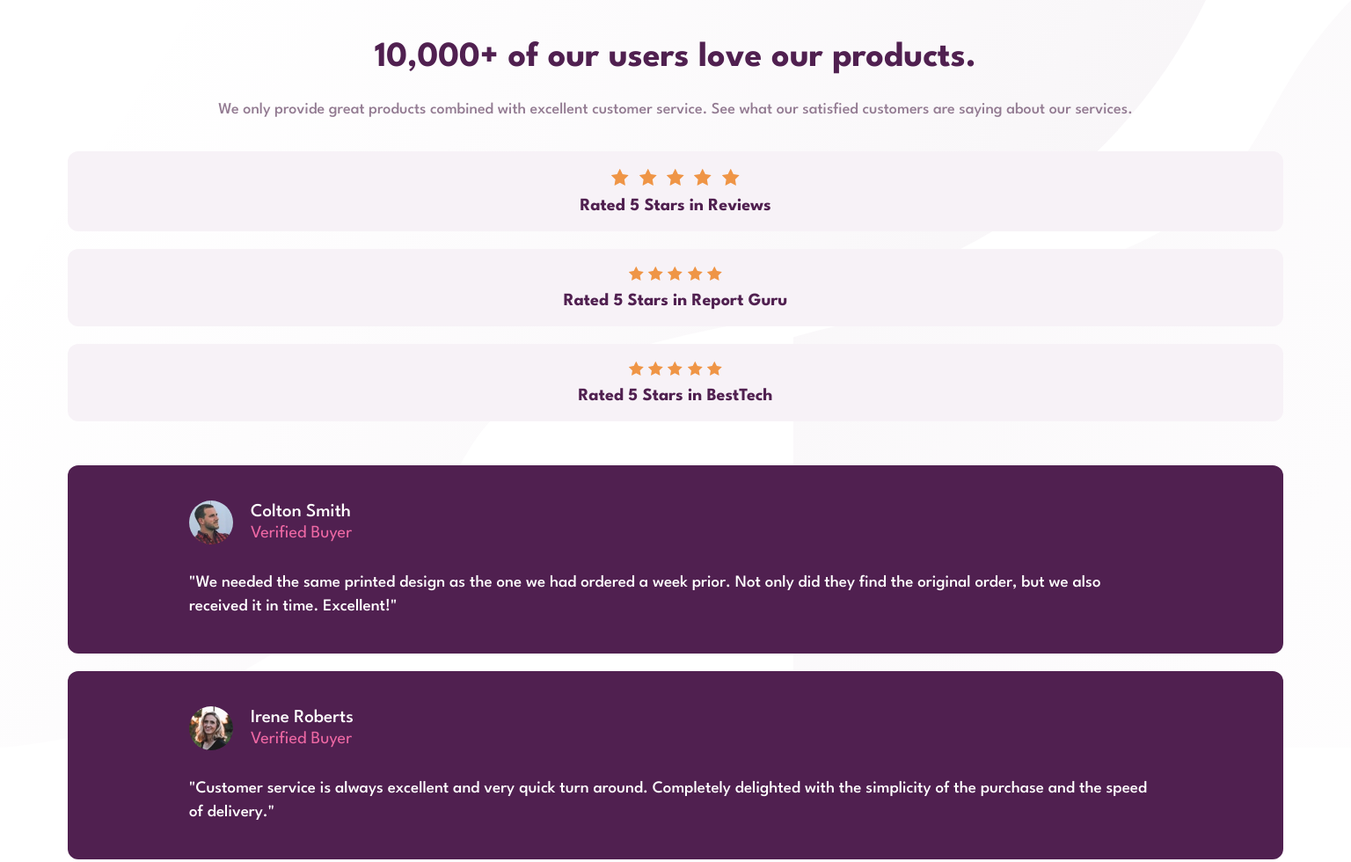
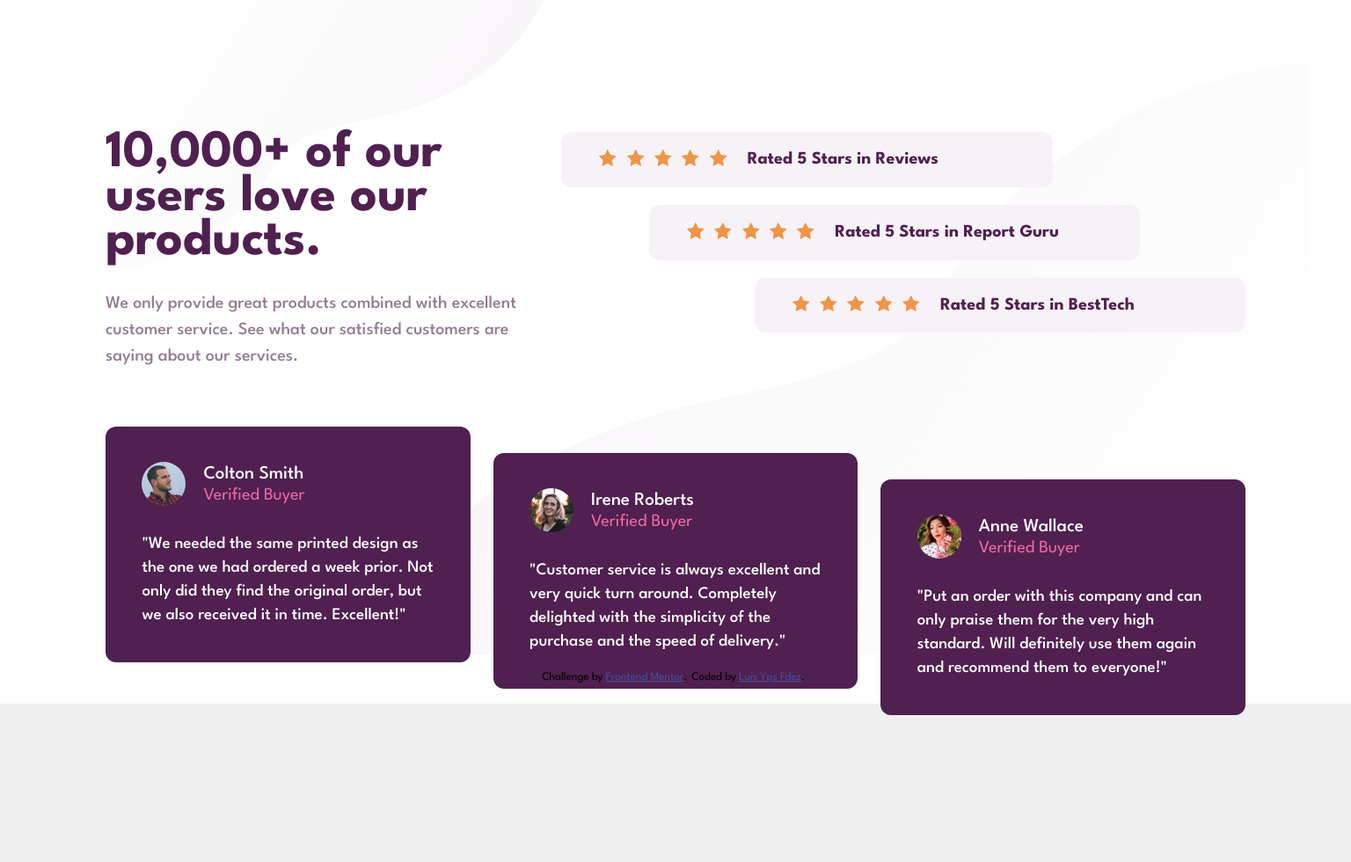
Before and after one commit to azyepes/social-proof-section-master, a plain HTML site: page index.html in a window 1536 px wide. Shown: the top 980 px of the page at 88% size. After the commit the page ends 833 px from the top, so only its background shows below. Drawn offline with Linux system fonts and the light colour scheme.

Commit message:
Final review

```diff
--- a/index.html
+++ b/index.html
@@ -12,12 +12,13 @@
 </head>
 <body>
   <main>
+    <div class="main-box">
       <div class="intro-box">
         <h1>10,000+ of our users love our products.</h1>
         <p>We only provide great products combined with excellent customer service. See what our satisfied customers are saying about our services.</p>
       </div>
       <div class="rate-box">
-      <div class="rate">
+        <div class="rate one">
           <div class="star-box">
             <img src="./images/icon-star.svg" alt="icon-star">
             <img src="./images/icon-star.svg" alt="icon-star">
@@ -27,25 +28,30 @@
           </div>
           <p>Rated 5 Stars in Reviews</p>
         </div>
-      <div class="rate">
+        <div class="rate two">
+          <div class="star-box">
             <img src="./images/icon-star.svg" alt="icon-star">
             <img src="./images/icon-star.svg" alt="icon-star">
             <img src="./images/icon-star.svg" alt="icon-star">
             <img src="./images/icon-star.svg" alt="icon-star">
             <img src="./images/icon-star.svg" alt="icon-star">
+          </div>
           <p>Rated 5 Stars in Report Guru</p>
         </div>
-      <div class="rate">
+        <div class="rate three">
+          <div class="star-box">
             <img src="./images/icon-star.svg" alt="icon-star">
             <img src="./images/icon-star.svg" alt="icon-star">
             <img src="./images/icon-star.svg" alt="icon-star">
             <img src="./images/icon-star.svg" alt="icon-star">
             <img src="./images/icon-star.svg" alt="icon-star">
+          </div>
           <p>Rated 5 Stars in BestTech</p>
         </div>
       </div>
+    </div>
     <div class="comments-box">
-      <div class="comment">
+      <div class="comment c-one">
         <div class="comment-header">
           <img src="./images/image-colton.jpg" alt="image-colton">
           <div class="comment-title">
@@ -55,7 +61,7 @@
         </div>
         <p>"We needed the same printed design as the one we had ordered a week prior. Not only did they find the original order, but we also received it in time. Excellent!"</p>
       </div>
-      <div class="comment">
+      <div class="comment c-two">
         <div class="comment-header">
           <img src="./images/image-irene.jpg" alt="image-irene">
           <div class="comment-title">
@@ -65,7 +71,7 @@
         </div>
         <p>"Customer service is always excellent and very quick turn around. Completely delighted with the simplicity of the purchase and the speed of delivery."</p>
       </div>
-      <div class="comment">
+      <div class="comment c-three">
         <div class="comment-header">
           <img src="./images/image-anne.jpg" alt="image-anne">
           <div class="comment-title">
--- a/style.css
+++ b/style.css
@@ -8,6 +8,7 @@
 
     --dark-grayish-magenta: hsl(303, 10%, 53%);
     --light-grayish-magenta: hsl(300, 24%, 96%);
+    --bone: hsl(0, 0%, 94%);
     --white: hsl(0, 0%, 100%);
 }
 
@@ -20,30 +21,34 @@
 html {
     font-size: 62.5%;
     font-family: 'League Spartan', sans-serif;
+    background-color: var(--bone);
 }
 
 body {
-    width: 100vw;
-    height: 100vh;
-    background-color: var(--white);
-    background: url('./images/bg-pattern-top-desktop.svg') top left no-repeat, url('./images/bg-pattern-bottom-mobile.svg') bottom right no-repeat;
-    background-size: contain;
+    width: auto;
+    background-color: var(--bone);
 }
 
 main {
-    width: 90%;
+    width: 100%;
+    max-width: 425px;
     margin: 0 auto;
+    padding-bottom: 1rem;
     height: auto;
+    background: url('./images/bg-pattern-top-mobile.svg') top no-repeat, url('./images/bg-pattern-bottom-mobile.svg') bottom no-repeat;
+    background-size: contain;
+    background-color: var(--white);
 }
 
 .intro-box {
-    width: 100%;
-    margin: 5rem 0 3.5rem;
+    width: 90%;
+    padding: 5rem 0 3.5rem;
+    margin: 0 auto;
     text-align: center;
 }
 
 .intro-box h1 {
-    width: 80%;
+    width: 90%;
     margin: 0 auto;
     font-size: 4rem;
     line-height: 3.2rem;
@@ -62,7 +67,8 @@
 }
 
 .rate-box {
-    width: 100%;
+    width: 90%;
+    margin: 0 auto;
     text-align: center;
     font-weight: 700;
     font-size: 2rem;
@@ -89,7 +95,8 @@
 }
 
 .comments-box {
-    width: 100%;
+    width: 90%;
+    margin: 0 auto;
 }
 
 .comment {
@@ -142,11 +149,15 @@
 }
 
 footer {
-    font-size: 1.1rem;
+    width: 100%;
+    margin: 0 auto;
+    max-width: 425px;
+    font-size: 1.3rem;
     text-align: center;
-    margin-top: 2rem;
+    padding: 2rem 0;
     display: flex;
     justify-content: center;
+    background-color: var(--white);
 }
 
 footer > p {
@@ -156,3 +167,99 @@
 footer a {
     color: hsl(228, 45%, 44%);
 }
+
+@media only screen and (min-width: 1440px) {
+    body {
+        background-color: var(--white);
+        height: 100vh;
+    }
+
+    main {
+        max-width: 1440px;
+        height: 93%;
+        background: none;
+        background-color: var(--white);
+        background: url('./images/bg-pattern-bottom-desktop.svg') bottom right no-repeat;
+    }
+
+    .main-box {
+        width: 90%;
+        margin: 0 auto;
+        display: flex;
+        margin-bottom: 3rem;
+    }
+
+    .intro-box {
+        width: 50%;
+        background: url('./images/bg-pattern-top-desktop.svg') top no-repeat;
+        background-size: contain;
+        text-align: left;
+        margin: 0;
+        padding-top: 15rem;
+    }
+
+    .intro-box h1 {
+        margin-left: 0;
+        font-size: 6rem;
+        width: 90%;
+        line-height: 5rem;
+    }
+
+    .intro-box p {
+        width: 100%;
+        margin-left: 0;
+        font-size: 2rem;
+        width: 100%;
+        line-height: 3rem;
+    }
+
+    .rate-box {
+        width: 80%;
+        padding-top: 15rem;
+    }
+
+    .rate {
+        width: 70%;
+        display: flex;
+        justify-content: left;
+        align-items: center;
+        padding-left: 4rem;
+    }
+
+    .one {
+        margin-left: 2rem;
+    }
+
+    .two {
+        margin: 0 auto 2rem;
+    }
+
+    .three {
+        margin-left: 23.926rem;
+    }
+
+    .rate p {
+        padding: 0;
+        padding-left: 2rem;
+    }
+
+    .comments-box {
+        display: flex;
+        justify-content: space-between;
+    }
+
+    .comment {
+        width: 32%;
+        height: 26.8rem;
+    }
+
+    .c-two {
+        margin-top: 3rem;
+        /* padding-bottom: 3rem; */
+    }
+
+    .c-three {
+        margin-top: 6rem;
+        /* padding-bottom: 6rem; */
+    }
+}
```
Lines whose indentation alone changed are shown as unchanged.
